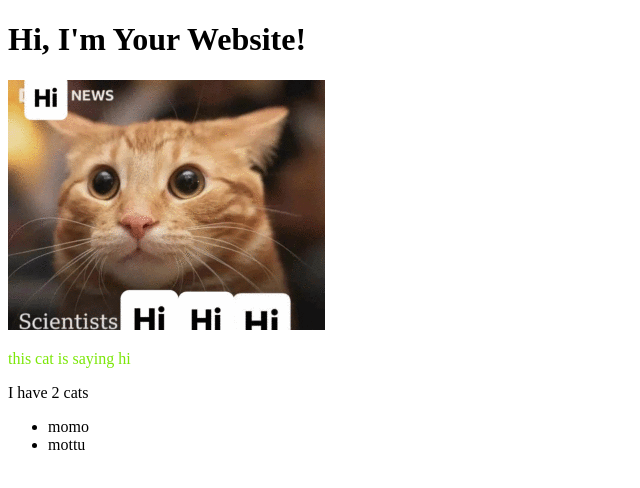
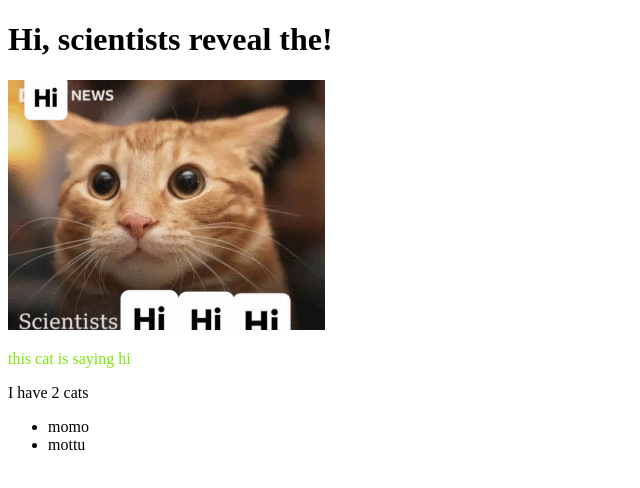
Before and after one commit to Goodkid-tv/Goodkid-tv.github.io, a plain HTML site: page index.html in a window 1280 px wide. Shown: the whole page, without its empty margins (0-640 px from the left). Drawn offline with Linux system fonts and the light colour scheme.

Commit message:
Update index.html

```diff
--- a/index.html
+++ b/index.html
@@ -7,7 +7,7 @@
   <title>scientists reveal the</title>
 </head>
 <body>
-  <h1>Hi, I'm Your Website!</h1>
+  <h1>Hi, scientists reveal the!</h1>
   <img src="scientists.jpg" type = "image/jpg">
   <p class = "cat">this cat is saying hi</p>
   <p>I have 2 cats</p>
```
